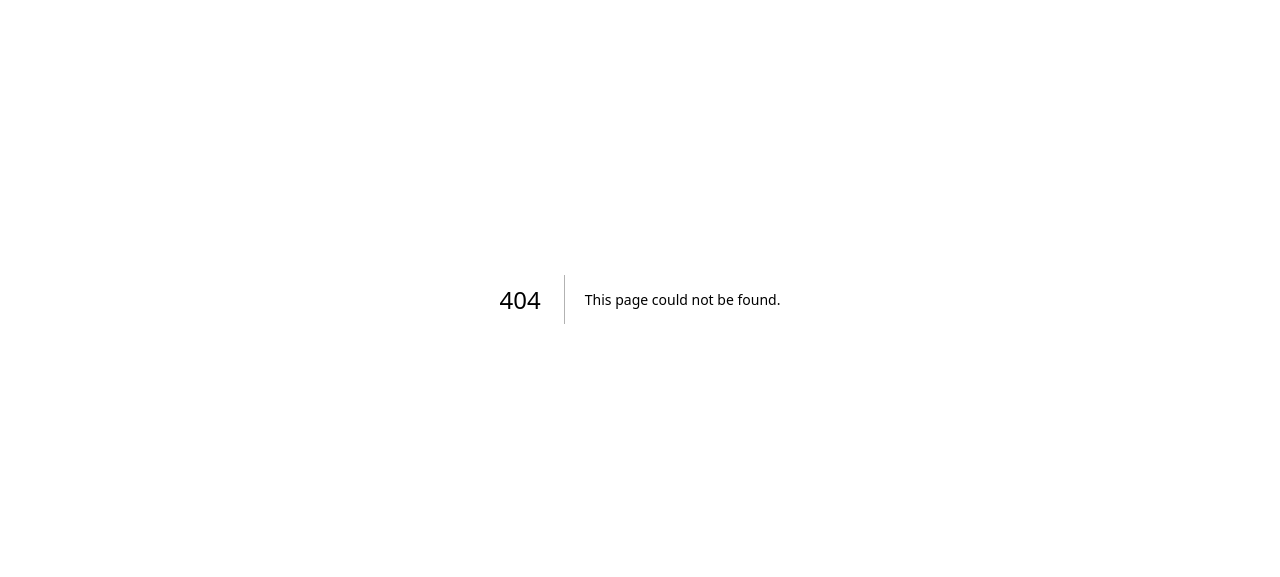
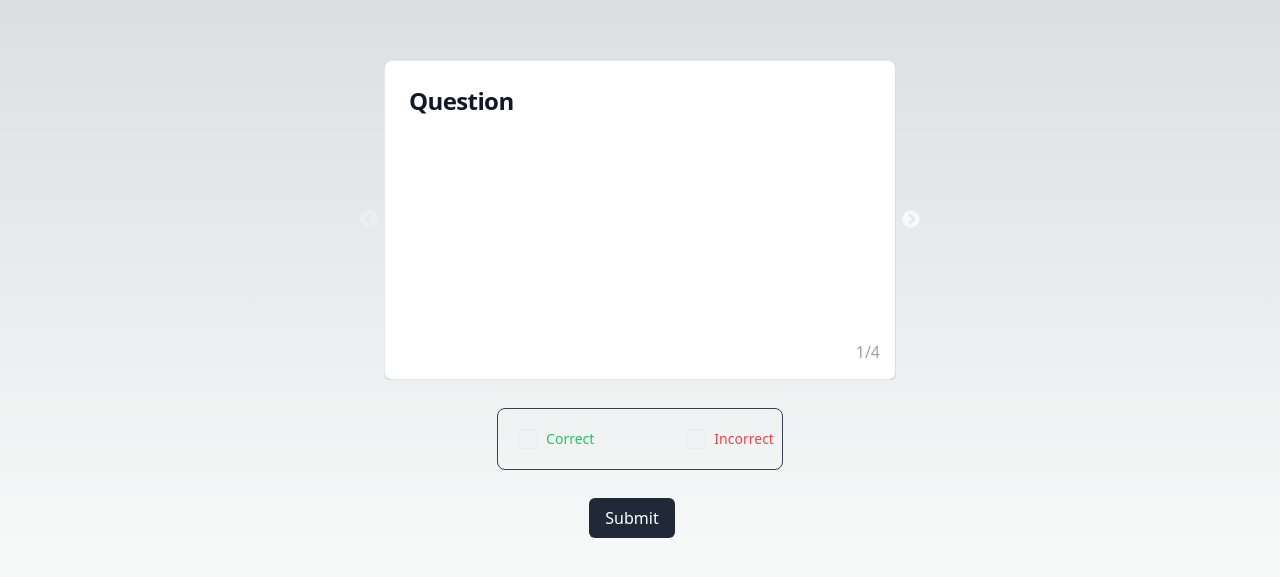
Before and after one commit to amna-kamran/Flash-Cards, a Next.js app: page /quiz/quiz in a window 1280 px wide. Before the commit this address had no page. Shown: the part 101-678 px from the top of the page. Built offline with nearby package versions, Linux system fonts and the light colour scheme.

Commit message:
quiz page with card, checkboxes and buttons

```diff
--- a/package.json
+++ b/package.json
@@ -20,6 +20,8 @@
     "react-card-flip": "^1.2.2",
     "react-dom": "^18",
     "react-modal": "^3.16.1",
+    "react-slick": "^0.30.2",
+    "slick-carousel": "^1.8.1",
     "ws": "^8.16.0"
   },
   "devDependencies": {
--- /dev/null
+++ b/pages/quiz/quiz.js
@@ -0,0 +1,11 @@
+import QuizPage from "@/app/components/quiz/QuizPage";
+
+const Quiz = () => {
+  return (
+    <div>
+      <QuizPage />
+    </div>
+  );
+};
+
+export default Quiz;
--- a/src/app/components/card/CardPage.js
+++ b/src/app/components/card/CardPage.js
@@ -27,6 +27,10 @@ function CardPage() {
     }
   }, [setId]);
 
+  const handleClick = () => {
+    router.push(`/quiz/quiz`);
+  };
+
   return (
     <>
       {isLoading ? (
@@ -34,6 +38,7 @@ function CardPage() {
           <div className="animate-spin rounded-full h-16 w-16 border-t-2 border-b-2 border-white-900"></div>
         </div>
       ) : (
+        <div className="relative">
           <div className="grid sm:grid-cols-1 md:grid-cols-2 lg:grid-cols-4 gap-4 m-10 ">
             {cards.map((card, index) => (
               <Card
@@ -45,6 +50,15 @@ function CardPage() {
             ))}
             <Add />
           </div>
+          <div className="fixed bottom-5 right-5">
+            <button
+              className="bg-blue-500 hover:bg-blue-700 text-white font-bold py-2 px-4 rounded"
+              onClick={handleClick}
+            >
+              Take Quiz
+            </button>
+          </div>
+        </div>
       )}
     </>
   );
--- /dev/null
+++ b/src/app/components/quiz/Card.js
@@ -0,0 +1,45 @@
+"use client";
+import React, { useState } from "react";
+import ReactCardFlip from "react-card-flip";
+
+const Card = ({ question, answer, questionNumber }) => {
+  const [isFlipped, setIsFlipped] = useState(false);
+
+  const handleClick = (e) => {
+    e.preventDefault();
+    setIsFlipped((prevIsFlipped) => !prevIsFlipped);
+  };
+
+  return (
+    <div>
+      <ReactCardFlip isFlipped={isFlipped} flipDirection="horizontal">
+        <div onClick={handleClick}>
+          <a
+            href="#"
+            class="block h-80  p-6 bg-white border border-gray-200 rounded-lg shadow hover:bg-gray-100 dark:bg-gray-800 dark:border-gray-700 dark:hover:bg-gray-700"
+          >
+            <h5 class="mb-2 text-2xl font-bold tracking-tight text-gray-900 dark:text-white">
+              Question {questionNumber}
+            </h5>
+            <p class="font-normal text-gray-700 dark:text-gray-400">
+              {question}
+            </p>
+          </a>
+        </div>
+        <div onClick={handleClick}>
+          <a
+            href="#"
+            class="block h-80  p-6 bg-white border border-gray-200 rounded-lg shadow hover:bg-gray-100 dark:bg-gray-800 dark:border-gray-700 dark:hover:bg-gray-700"
+          >
+            <h5 class="mb-2 text-2xl font-bold tracking-tight text-gray-900 dark:text-white">
+              Back
+            </h5>
+            <p class="font-normal text-gray-700 dark:text-gray-400">{answer}</p>
+          </a>
+        </div>
+      </ReactCardFlip>
+    </div>
+  );
+};
+
+export default Card;
--- /dev/null
+++ b/src/app/components/quiz/QuizPage.js
@@ -0,0 +1,111 @@
+import React, { useState, useRef } from "react";
+import Card from "./Card";
+import "slick-carousel/slick/slick.css";
+import "slick-carousel/slick/slick-theme.css";
+import Slider from "react-slick";
+
+function QuizPage() {
+  const [currentSlide, setCurrentSlide] = useState(0);
+  const [isRedChecked, setIsRedChecked] = useState(false);
+  const [isGreenChecked, setIsGreenChecked] = useState(false);
+  const totalSlides = 4;
+  const sliderRef = useRef(null);
+
+  const settings = {
+    infinite: false,
+    dots: false,
+    speed: 500,
+    slidesToShow: 1,
+    slidesToScroll: 1,
+    afterChange: (current) => setCurrentSlide(current),
+    beforeChange: () => {
+      setIsRedChecked(false);
+      setIsGreenChecked(false);
+    },
+  };
+
+  const handleRedChange = () => {
+    setIsRedChecked(!isRedChecked);
+    setIsGreenChecked(false);
+  };
+
+  const handleGreenChange = () => {
+    setIsRedChecked(false);
+    setIsGreenChecked(!isGreenChecked);
+  };
+
+  const isLastSlide = currentSlide === totalSlides - 1;
+
+  return (
+    <div className="flex flex-col justify-center items-center h-screen">
+      <div className="w-2/5 relative">
+        <Slider ref={sliderRef} {...settings}>
+          <Card />
+          <Card />
+          <Card />
+          <Card />
+        </Slider>
+        <div className="absolute bottom-0 right-0 mr-4 mb-4 text-gray-400">
+          {currentSlide + 1}/{totalSlides}
+        </div>
+      </div>
+
+      <nav className="flex gap-1 p-2 font-sans text-base font-normal text-blue-gray-700 m-5">
+        <div className="rounded-lg border border-gray-700 bg-transparent p-2 flex items-center">
+          <div className="flex items-center mr-20 mt-3 mb-3">
+            <label
+              className="relative flex items-center pl-3 rounded-full cursor-pointer"
+              htmlFor="green"
+            >
+              <input
+                checked={isGreenChecked}
+                onChange={handleGreenChange}
+                type="checkbox"
+                className="before:content[''] peer relative h-5 w-5 cursor-pointer appearance-none rounded-md border border-blue-gray-200 transition-all before:absolute before:top-2/4 before:left-2/4 before:block before:h-12 before:w-12 before:-translate-y-2/4 before:-translate-x-2/4 before:rounded-full before:bg-blue-gray-500 before:opacity-0 before:transition-opacity checked:border-green-500 checked:bg-green-500 checked:before:bg-green-500 hover:before:opacity-10"
+                id="green"
+              />
+            </label>
+            <label className="ml-2 text-sm font-medium text-green-500">
+              Correct
+            </label>
+          </div>
+          <div className="flex items-center">
+            <label
+              className="relative flex items-center pl-3 rounded-full cursor-pointer"
+              htmlFor="red"
+            >
+              <input
+                checked={isRedChecked}
+                onChange={handleRedChange}
+                type="checkbox"
+                className="before:content[''] peer relative h-5 w-5 cursor-pointer appearance-none rounded-md border border-blue-gray-200 transition-all before:absolute before:top-2/4 before:left-2/4 before:block before:h-12 before:w-12 before:-translate-y-2/4 before:-translate-x-2/4 before:rounded-full before:bg-blue-gray-500 before:opacity-0 before:transition-opacity checked:border-red-500 checked:bg-red-500 checked:before:bg-red-500 hover:before:opacity-10"
+                id="red"
+              />
+            </label>
+            <label className="ml-2 text-sm font-medium text-red-500">
+              Incorrect
+            </label>
+          </div>
+        </div>
+      </nav>
+      <div className="flex">
+        <button
+          onClick={() => sliderRef.current.slickNext()}
+          className="bg-gray-800 text-white px-4 py-2 rounded-md mr-4"
+        >
+          Submit
+        </button>
+        {isLastSlide && (
+          <button
+            onClick={() => console.log("End")}
+            className="bg-blue-800 text-white px-4 py-2 rounded-md "
+          >
+            End
+          </button>
+        )}
+      </div>
+    </div>
+  );
+}
+
+export default QuizPage;
```
Also changed, not shown: 1 other file (tests, documents, lock files or other folders). Lines whose indentation alone changed are shown as unchanged.
